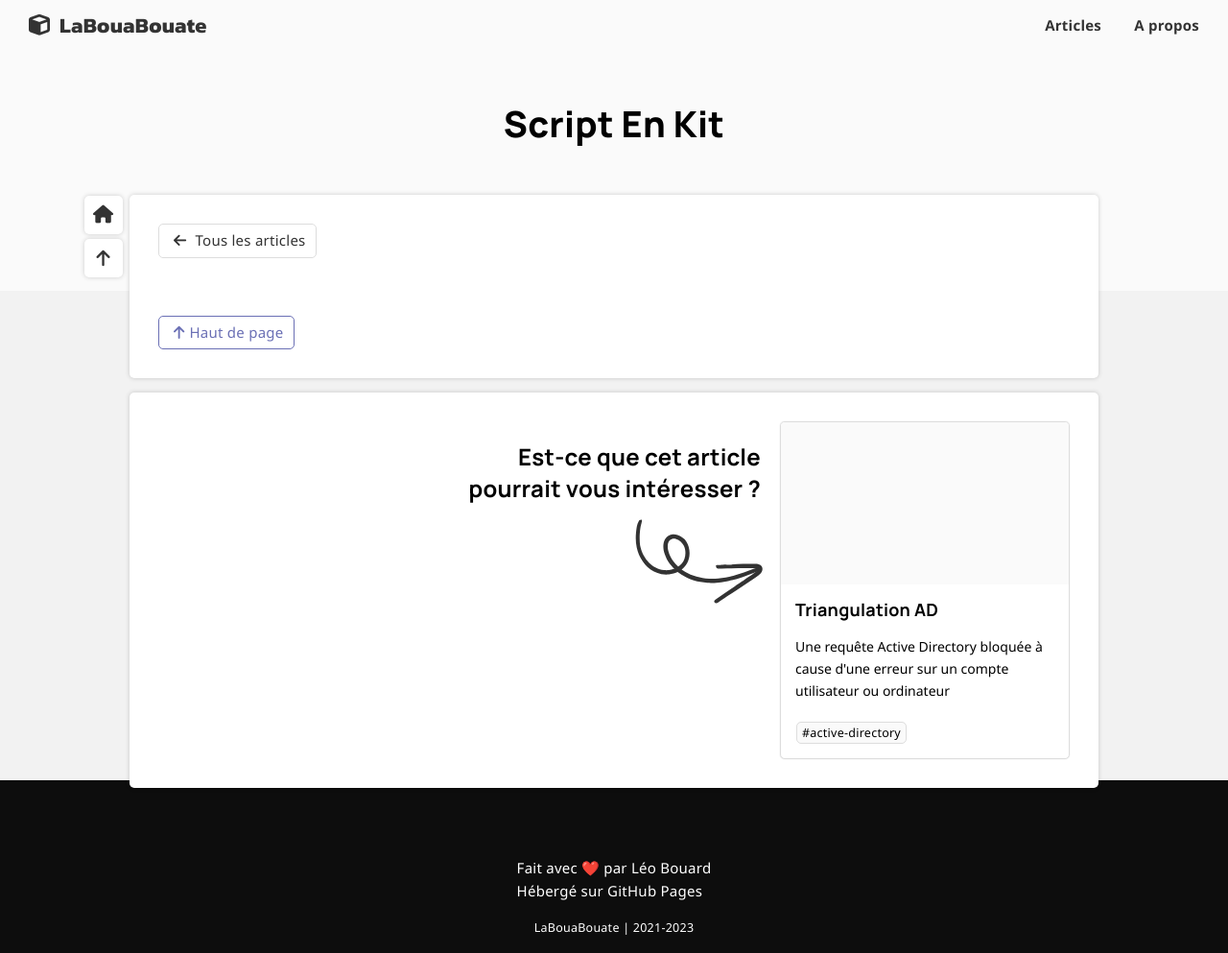
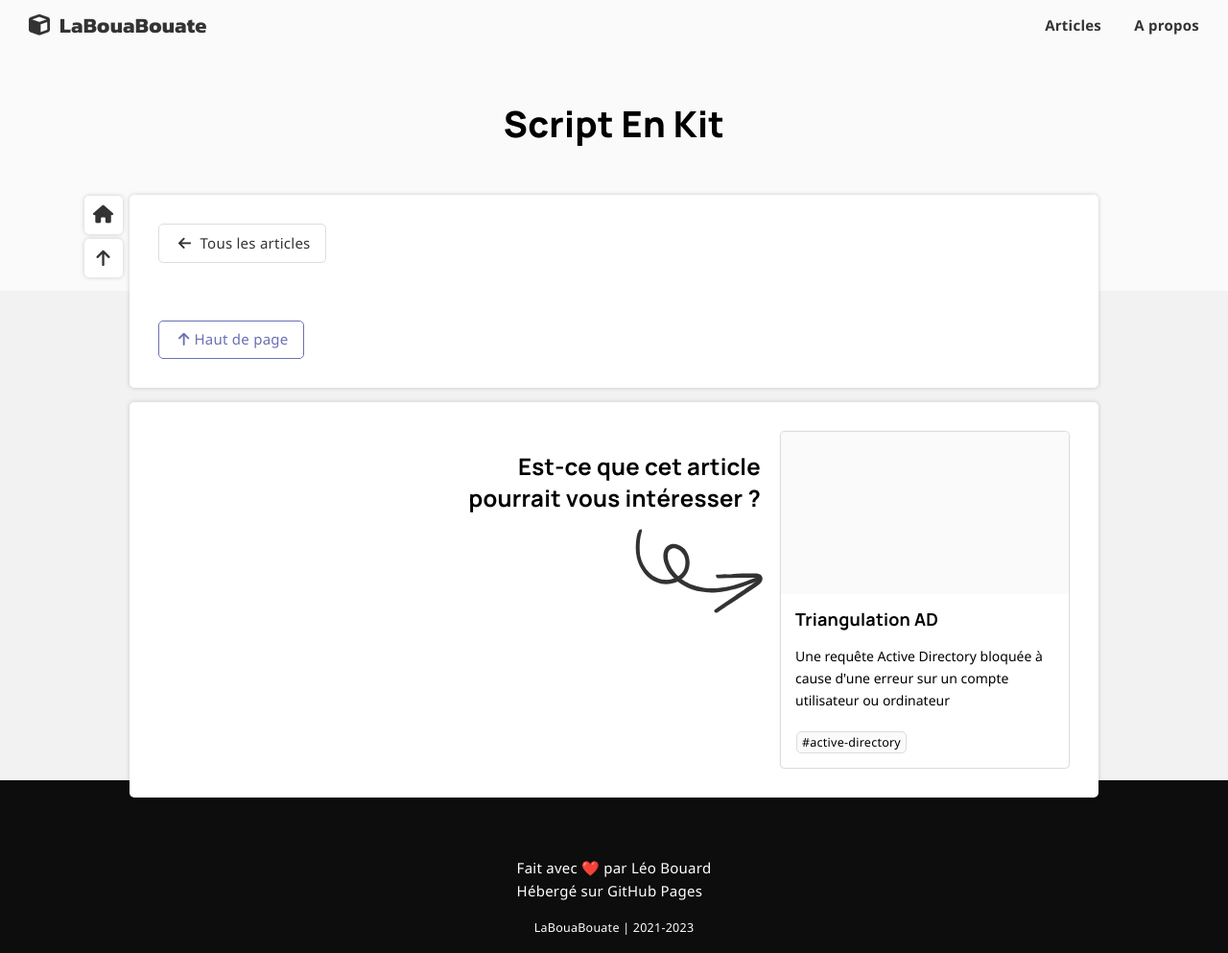
Before and after one commit to leobouard/leobouard.github.io, a Jekyll site: the page built from _posts/2024-01-01-script-en-kit.md, in a window 1280 px wide. Shown: the whole page at 96% size. Built offline with Jekyll 4.4.1, drawn with Linux system fonts in a browser that asks for light colours; nearby versions of some CDN libraries; some web fonts are replaced; our own code applies the rules of GitHub Pages for plain Markdown files.

Commit message:
Update posts.scss

```diff
--- a/assets/css/posts.scss
+++ b/assets/css/posts.scss
@@ -200,7 +200,7 @@ div.summary > span {
 
 .top-buttons > a ,
 .bottom-buttons > a {
-    padding: 5px 10px;
+    padding: 0.5em 1em;
     border-radius: var(--borderradius);
 }
 
```
